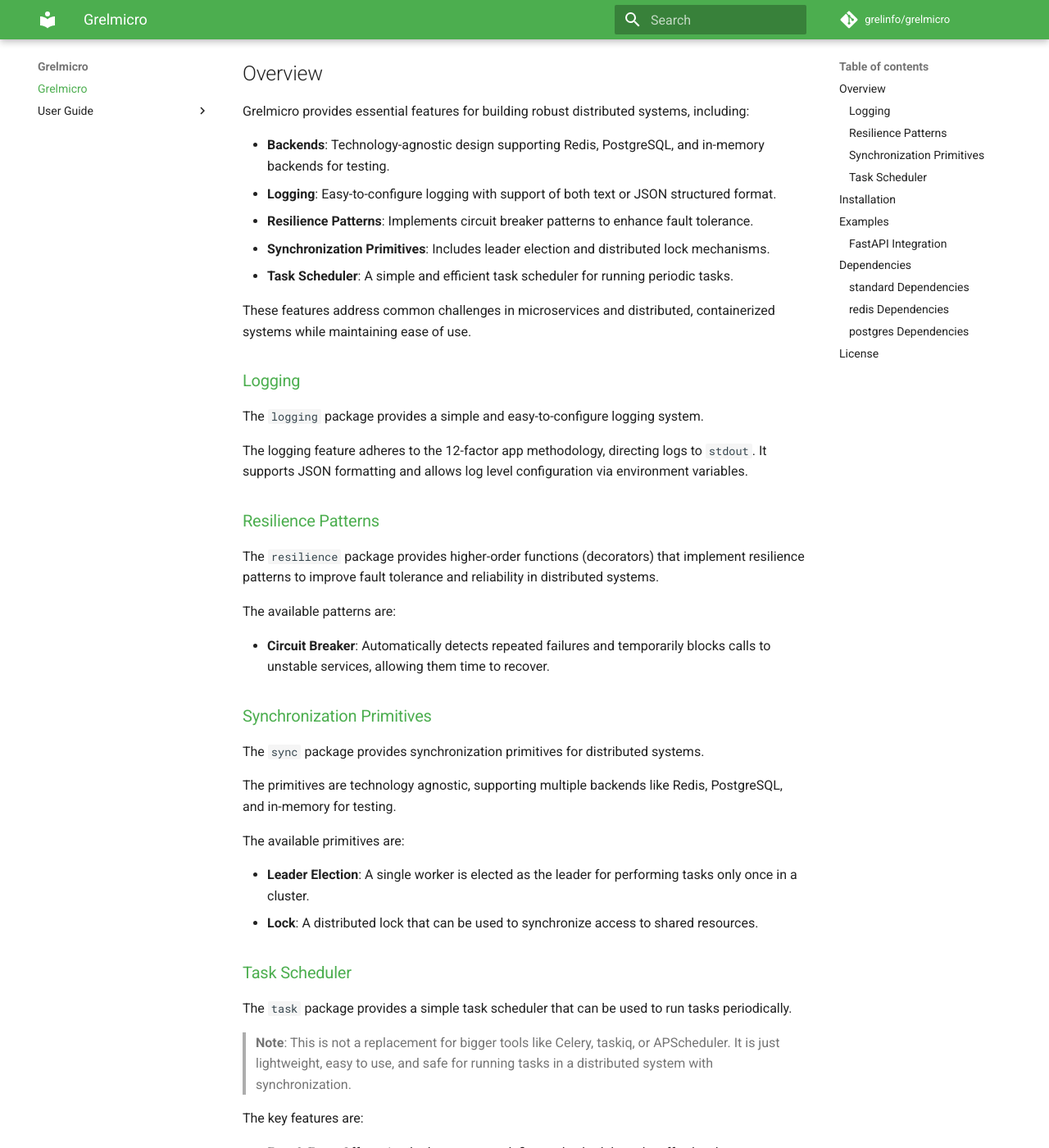
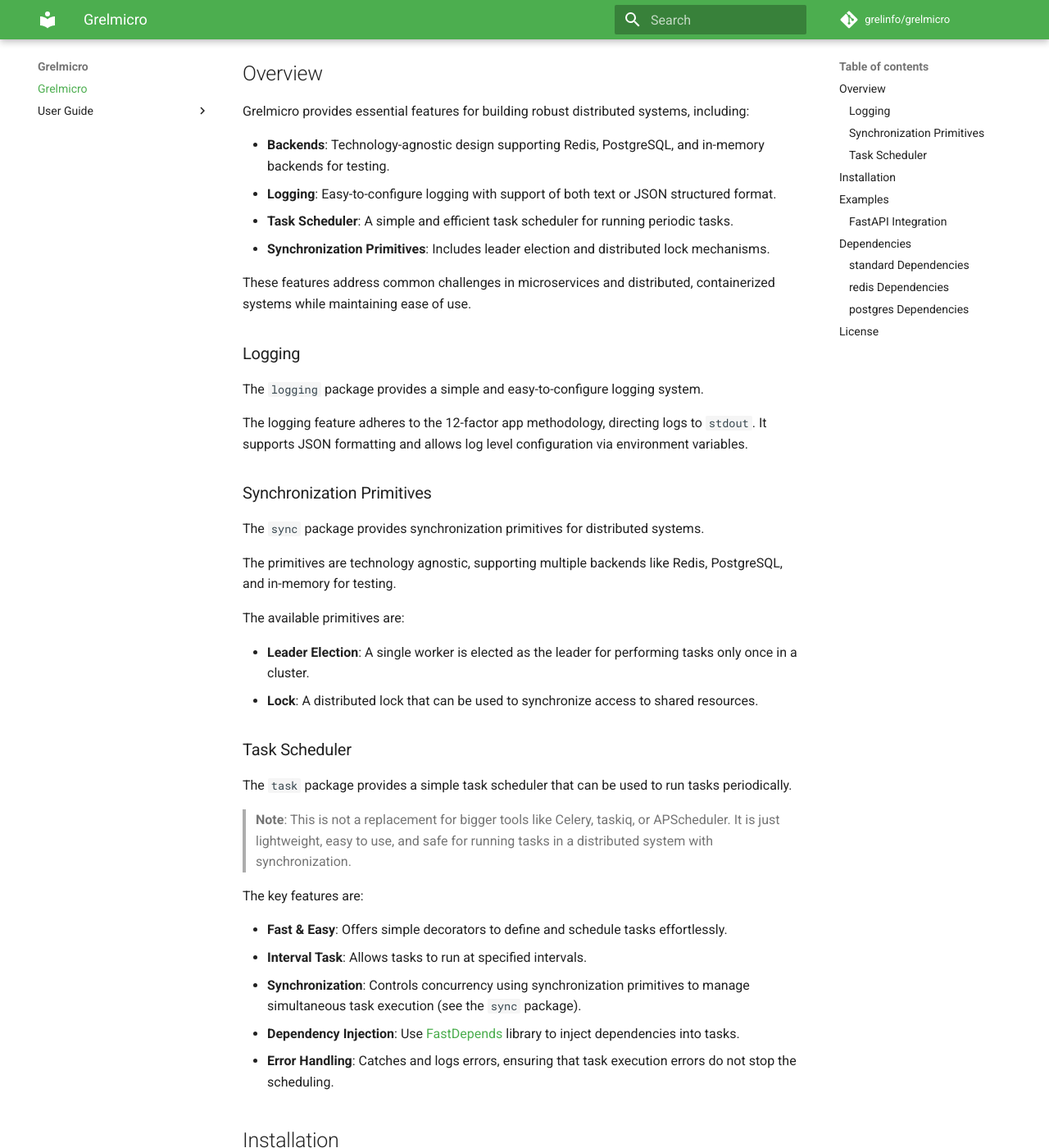
Before and after one commit to grelinfo/grelmicro, an MkDocs documentation site: the page built from docs/index.md, in a window 1280 px wide and 1400 px high, scrolled down 453 px. Shown: the whole window at 82% size. Built offline with MkDocs 1.6.1 and Material for MkDocs 9.7.7, drawn with Linux system fonts in a browser that asks for light colours; comment, search, counter and statistics services are not loaded.

Commit message:
🎨 [pre-commit.ci] Auto format from pre-commit.com hooks

````diff
--- a/docs/index.md
+++ b/docs/index.md
@@ -25,27 +25,18 @@ Grelmicro provides essential features for building robust distributed systems, i
 
 - **Backends**: Technology-agnostic design supporting Redis, PostgreSQL, and in-memory backends for testing.
 - **Logging**: Easy-to-configure logging with support of both text or JSON structured format.
-- **Resilience Patterns**: Implements circuit breaker patterns to enhance fault tolerance.
+- **Task Scheduler**: A simple and efficient task scheduler for running periodic tasks.
 - **Synchronization Primitives**: Includes leader election and distributed lock mechanisms.
-- **Task Scheduler**: A simple and efficient task scheduler for running periodic tasks.
 
 These features address common challenges in microservices and distributed, containerized systems while maintaining ease of use.
 
-### [Logging](logging.md)
+### Logging
 
 The `logging` package provides a simple and easy-to-configure logging system.
 
 The logging feature adheres to the 12-factor app methodology, directing logs to `stdout`. It supports JSON formatting and allows log level configuration via environment variables.
 
-### [Resilience Patterns](resilience.md)
-
-The `resilience` package provides higher-order functions (decorators) that implement resilience patterns to improve fault tolerance and reliability in distributed systems.
-
-The available patterns are:
-
-- **Circuit Breaker**: Automatically detects repeated failures and temporarily blocks calls to unstable services, allowing them time to recover.
-
-### [Synchronization Primitives](sync.md)
+### Synchronization Primitives
 
 The `sync` package provides synchronization primitives for distributed systems.
 
@@ -56,7 +47,7 @@ The available primitives are:
 - **Leader Election**: A single worker is elected as the leader for performing tasks only once in a cluster.
 - **Lock**: A distributed lock that can be used to synchronize access to shared resources.
 
-### [Task Scheduler](task.md)
+### Task Scheduler
 
 The `task` package provides a simple task scheduler that can be used to run tasks periodically.
 
@@ -72,22 +63,10 @@ The key features are:
 
 ## Installation
 
-=== "uv"
+```bash
+pip install grelmicro
+```
 
-    ```bash
-    uv add grelmicro
-    ```
-
-=== "pip"
-
-    ```bash
-    pip install grelmicro
-    ```
-=== "poetry"
-
-    ```bash
-    poetry add grelmicro
-    ```
 ## Examples
 
 ### FastAPI Integration
````
